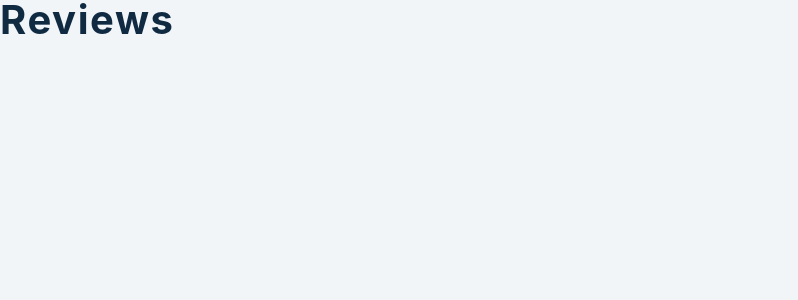
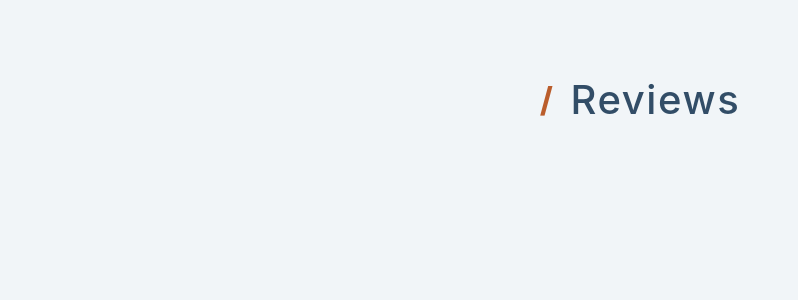
Before and after one commit to pyrhaa/react-projects, a React (Create React App) app in the folder 07-slider/setup/: page / in a window 1280 px wide. Shown: the top 300 px of the page, without its empty margins (0-798 px from the left). Built offline with nearby package versions, Linux system fonts and the light colour scheme.

Commit message:
title style ok

```diff
--- a/07-slider/setup/src/App.js
+++ b/07-slider/setup/src/App.js
@@ -4,7 +4,16 @@
 import data from './data';
 function App() {
   const [people, setPeople] = useState(data);
-  return <h2>reviews</h2>;
+  const [index, setIndex] = useState(0);
+  return (
+    <section className='section'>
+      <div className='title'>
+        <h2>
+          <span>/</span>reviews
+        </h2>
+      </div>
+    </section>
+  );
 }
 
 export default App;
```
